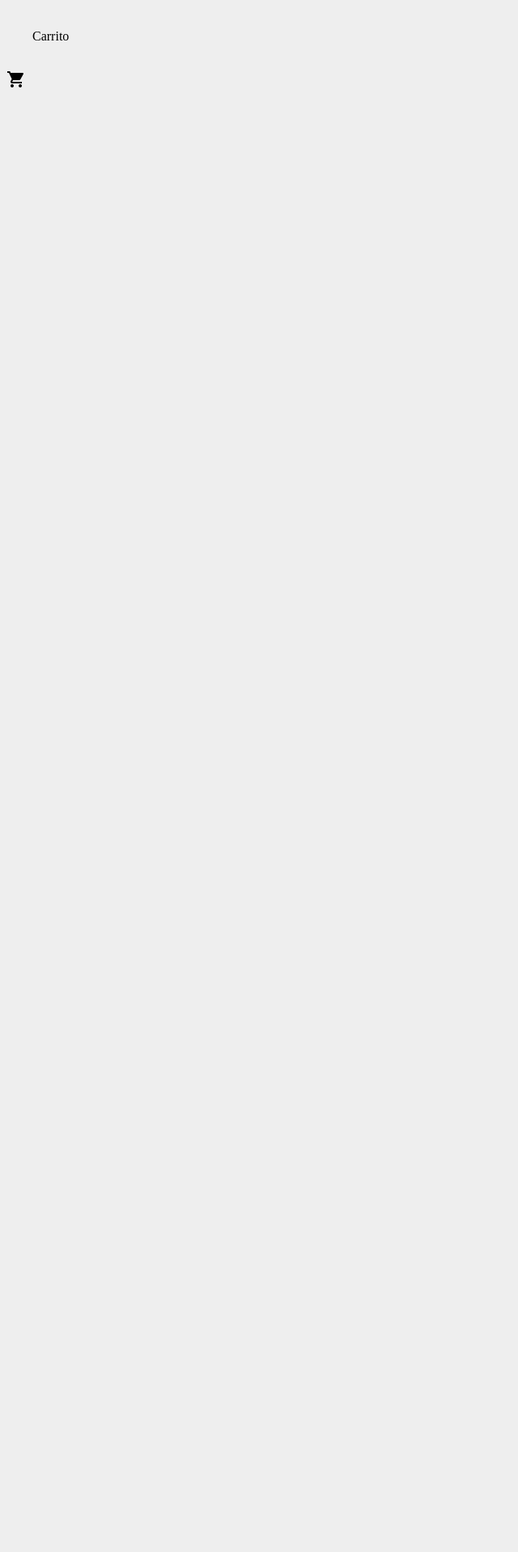
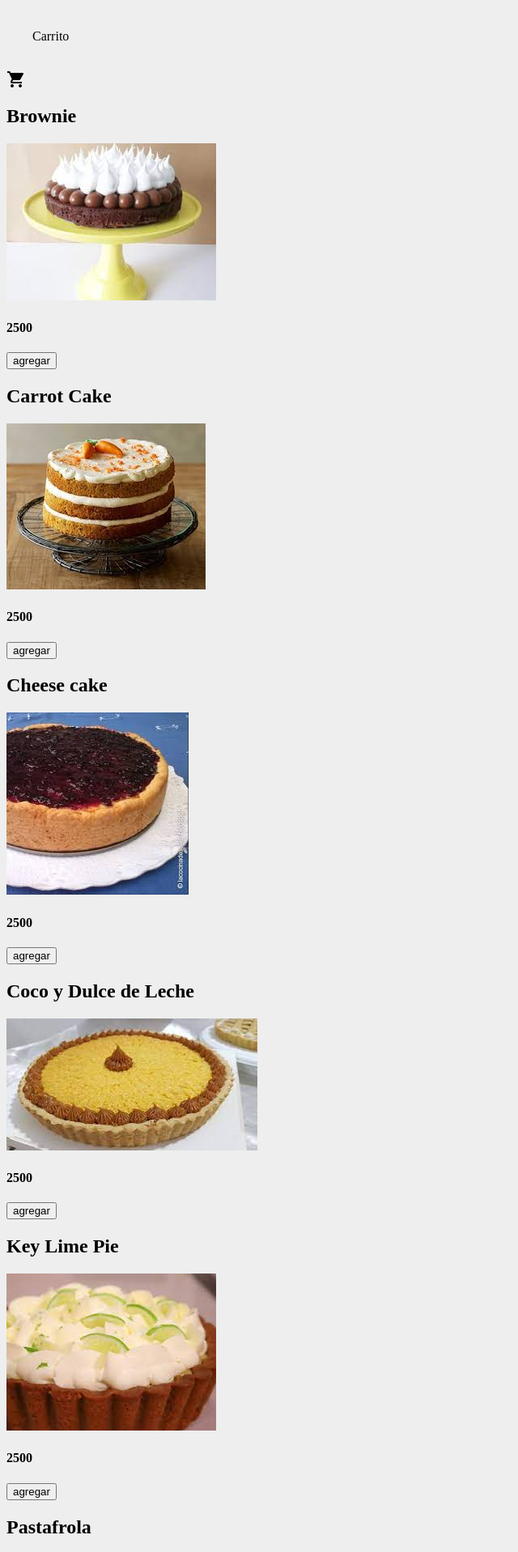
Before and after one commit to Alegaa/app-react, a React (Create React App) app: page / in a window 1280 px wide. Shown: the part 240-2157 px from the top of the page at 81% size, without its empty margins (0-640 px from the left). Before the commit the page ends 800 px from the top, so only its background shows below. Built offline with nearby package versions, Linux system fonts and the light colour scheme.

Commit message:
Modificación de Cards por ItemListCOntainer, en el cual inclui el array data con la informacion de los productos.

```diff
--- a/src/App.js
+++ b/src/App.js
@@ -1,11 +1,8 @@
 import Header from "./componentes/header/Header";
-// import Cards from "./componentes/menu/Cards";
+import ItemListContainer from "./componentes/menu/ItemListContainer";
 
-// import {Data} from "./Data";
 
 import "./componentes/header/header.css"
-
-
 
 
 
@@ -19,7 +16,7 @@
     return(
         <>
         <Header nombre="NunZia" links={links}/>
-        {/* <Cards/> */}
+        <ItemListContainer/>
         </>
         )
 }
--- a/src/componentes/Data.js
+++ b/src/componentes/Data.js
@@ -1,4 +1,4 @@
-export const Producto = [
+const Data = [
   {
     id: 1,
     img: '/public/brownie.jpg',
@@ -38,4 +38,4 @@
   { id: 7, img: '/public/rogel.jpg', nombre: 'Rogel', precio: 2500 },
 ]
 
-// export default Producto
+export default Data;
--- /dev/null
+++ b/src/componentes/menu/ItemListContainer.js
@@ -0,0 +1,24 @@
+const Data = [
+  {id: 1,img: '/brownie.jpg',nombre: 'Brownie',precio: 2500,},
+  {id: 2,img: '/carrotcake.jpg',nombre: 'Carrot Cake',precio: 2500,},
+  {id: 3,img: '/cheesecake.jpg',nombre: 'Cheese cake',precio: 2500,},
+  {id: 4,img: '/Cocoydll.jpg',nombre: 'Coco y Dulce de Leche',precio: 2500,},
+  {id: 5,img: '/keylimepie.jpg',nombre: 'Key Lime Pie',precio: 2500,},
+  {id: 6,img: '/pasfrola.jpg',nombre: 'Pastafrola',precio: 2500,},
+  {id: 7, img: '/rogel.jpg', nombre: 'Rogel', precio: 2500 },
+]
+const ItemListContainer = (items) =>{
+    return <>
+    {Data.map((element) => {
+     return(
+          <div>
+            <h2>{element.nombre}</h2>
+            <img src={element.img} alt="" />
+            <h4>{element.precio}</h4>
+            <button>agregar</button>
+        </div>
+     )
+    })}
+    </>
+}
+export default ItemListContainer ;
--- a/src/index.js
+++ b/src/index.js
@@ -6,4 +6,5 @@
 
 import App from "./App"
 
+
 ReactDOM.render(<App/>,document.getElementById("root"))
```
Also changed, not shown: src/componentes/menu/Cards.js (deleted, +0 -16 lines).
